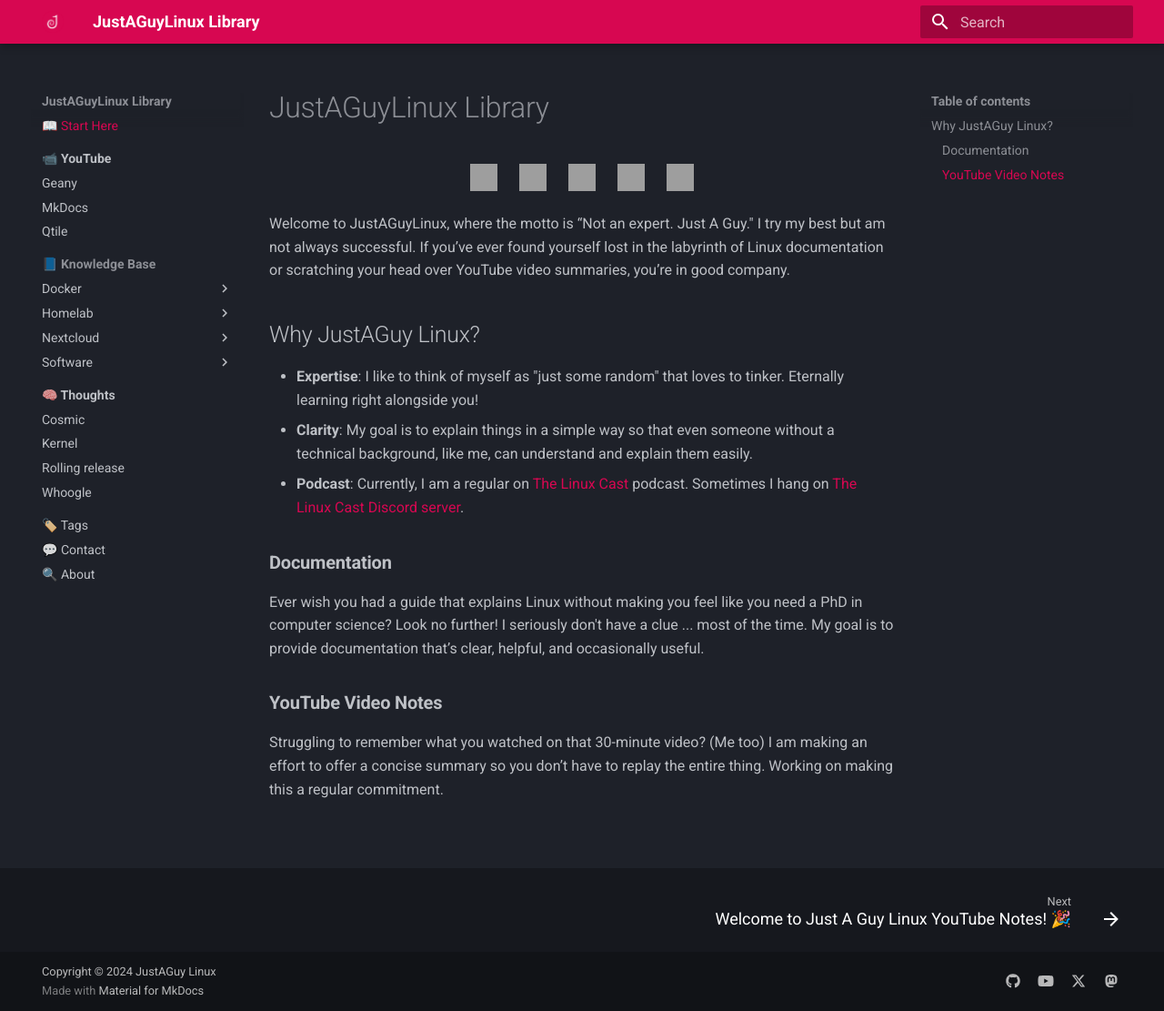
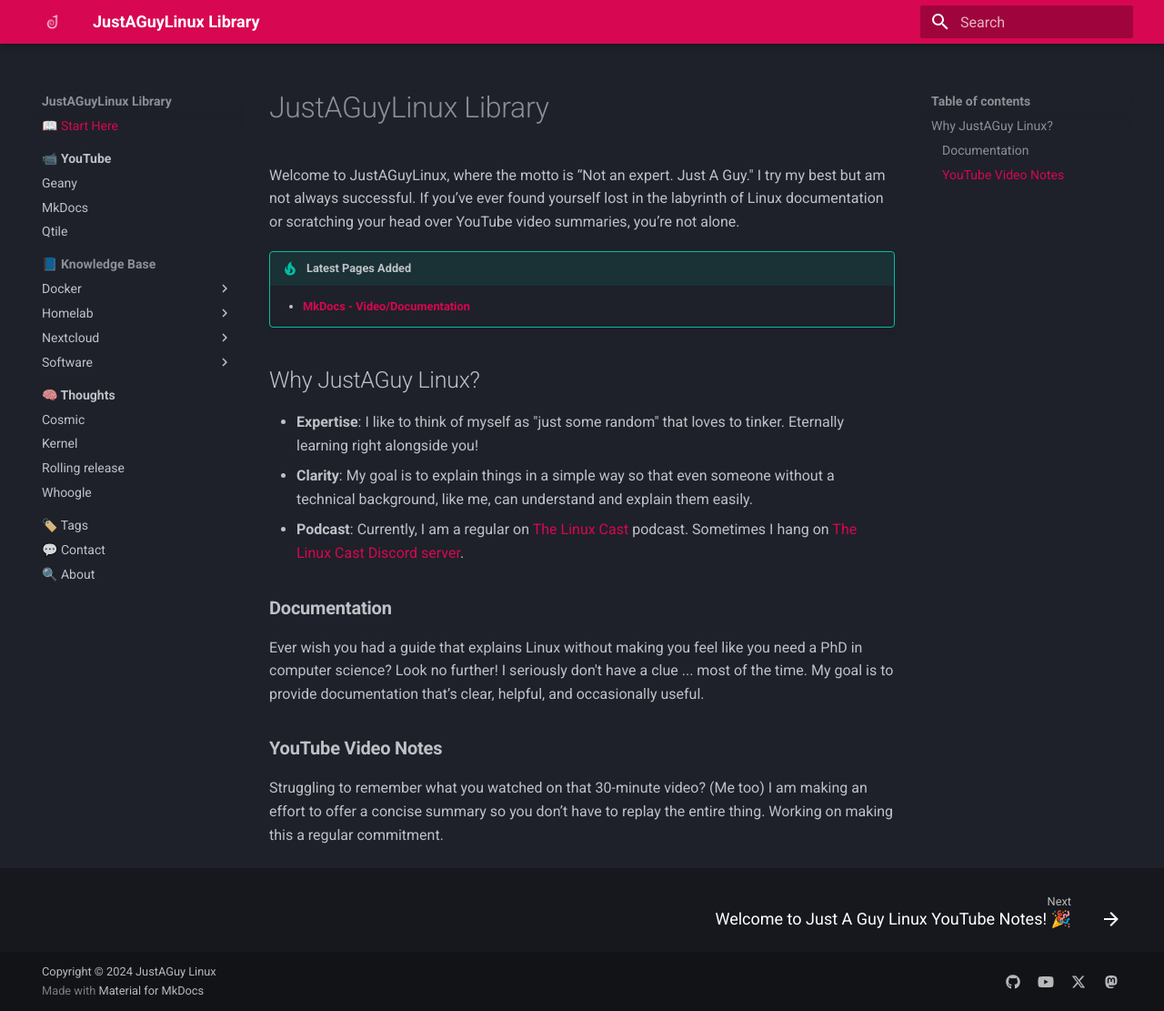
Before and after one commit to drewgrif/jagmkdocs, an MkDocs documentation site: the page built from docs/index.md, in a window 1280 px wide and 1111 px high. Shown: the whole window at 91% size. Built offline with MkDocs 1.6.1 and Material for MkDocs 9.7.7, drawn with Linux system fonts in a browser that asks for light colours; grey boxes are pictures that could not be loaded.

Commit message:
chang home page

```diff
--- a/docs/index.md
+++ b/docs/index.md
@@ -1,24 +1,10 @@
 # JustAGuyLinux Library
 
-<p style="text-align: center;">
-  <a href="https://twitter.com/justaguylinux" target="_blank">
-    <img src="https://upload.wikimedia.org/wikipedia/commons/6/60/Twitter_Logo_as_of_2021.svg" alt="Twitter" style="width: 30px; height: 30px; margin: 0 10px;">
-  </a>
-  <a href="https://discord.gg/yourserver" target="_blank">
-    <img src="https://upload.wikimedia.org/wikipedia/commons/6/6e/Discord_logo_2021.svg" alt="Discord" style="width: 30px; height: 30px; margin: 0 10px;">
-  </a>
-  <a href="https://www.youtube.com/c/justaguylinux" target="_blank">
-    <img src="https://upload.wikimedia.org/wikipedia/commons/b/b8/YouTube_Logo_2015.svg" alt="YouTube" style="width: 30px; height: 30px; margin: 0 10px;">
-  </a>
-  <a href="https://mastodon.social/@justaguylinux" target="_blank">
-    <img src="https://upload.wikimedia.org/wikipedia/commons/e/ea/Mastodon_logo.svg" alt="Mastodon" style="width: 30px; height: 30px; margin: 0 10px;">
-  </a>
-  <a href="https://github.com/drewgrif" target="_blank">
-    <img src="https://upload.wikimedia.org/wikipedia/commons/9/91/GitHub_Logo_2018.svg" alt="GitHub" style="width: 30px; height: 30px; margin: 0 10px;">
-  </a>
-</p>
+Welcome to JustAGuyLinux, where the motto is “Not an expert. Just A Guy." I try my best but am not always successful. If you’ve ever found yourself lost in the labyrinth of Linux documentation or scratching your head over YouTube video summaries, you’re not alone.
 
-Welcome to JustAGuyLinux, where the motto is “Not an expert. Just A Guy." I try my best but am not always successful. If you’ve ever found yourself lost in the labyrinth of Linux documentation or scratching your head over YouTube video summaries, you’re in good company.
+!!! tip "Latest Pages Added"
+
+    - **[MkDocs - Video/Documentation](youtube/mkdocs.md)**
 
 ## Why JustAGuy Linux?
 
```
Also changed, not shown: docs/youtube/mkdocs.md (+1 -1 lines).
